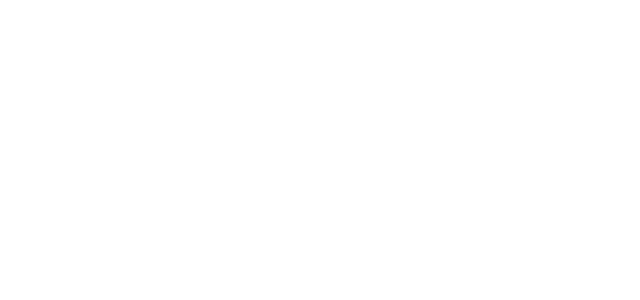
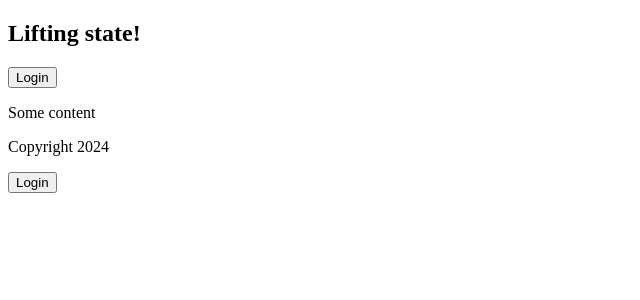
Before and after one commit to ashleycoles/lifting-state-example, a React (Vite) app: page / in a window 1280 px wide. Shown: the top 300 px of the page, without its empty margins (0-640 px from the left). Built offline with nearby package versions, Linux system fonts and the light colour scheme.

Commit message:
Component structure

```diff
--- a/src/App.jsx
+++ b/src/App.jsx
@@ -1,8 +1,13 @@
+import Content from "./components/Content"
+import Footer from "./components/Footer"
+import Nav from "./components/Nav"
+
 function App() {
-
   return (
     <>
-
+      <Nav />
+      <Content />
+      <Footer />
     </>
   )
 }
--- /dev/null
+++ b/src/components/Content/index.jsx
@@ -0,0 +1,9 @@
+function Content() {
+    return (
+        <main>
+            <p>Some content</p>
+        </main>
+    )
+}
+
+export default Content
--- /dev/null
+++ b/src/components/Footer/index.jsx
@@ -0,0 +1,12 @@
+import LoginButton from "../LoginButton"
+
+function Footer() {
+    return (
+        <footer>
+            <p>Copyright 2024</p>
+            <LoginButton />
+        </footer>
+    )
+}
+
+export default Footer
--- /dev/null
+++ b/src/components/LoginButton/index.jsx
@@ -0,0 +1,7 @@
+function LoginButton() {
+    return (
+        <button>Login</button>
+    )
+}
+
+export default LoginButton
--- /dev/null
+++ b/src/components/Nav/index.jsx
@@ -0,0 +1,12 @@
+import LoginButton from "../LoginButton"
+
+function Nav() {
+    return (
+        <nav>
+            <h1>Lifting state!</h1>
+            <LoginButton />
+        </nav>
+    )
+}
+
+export default Nav
```
